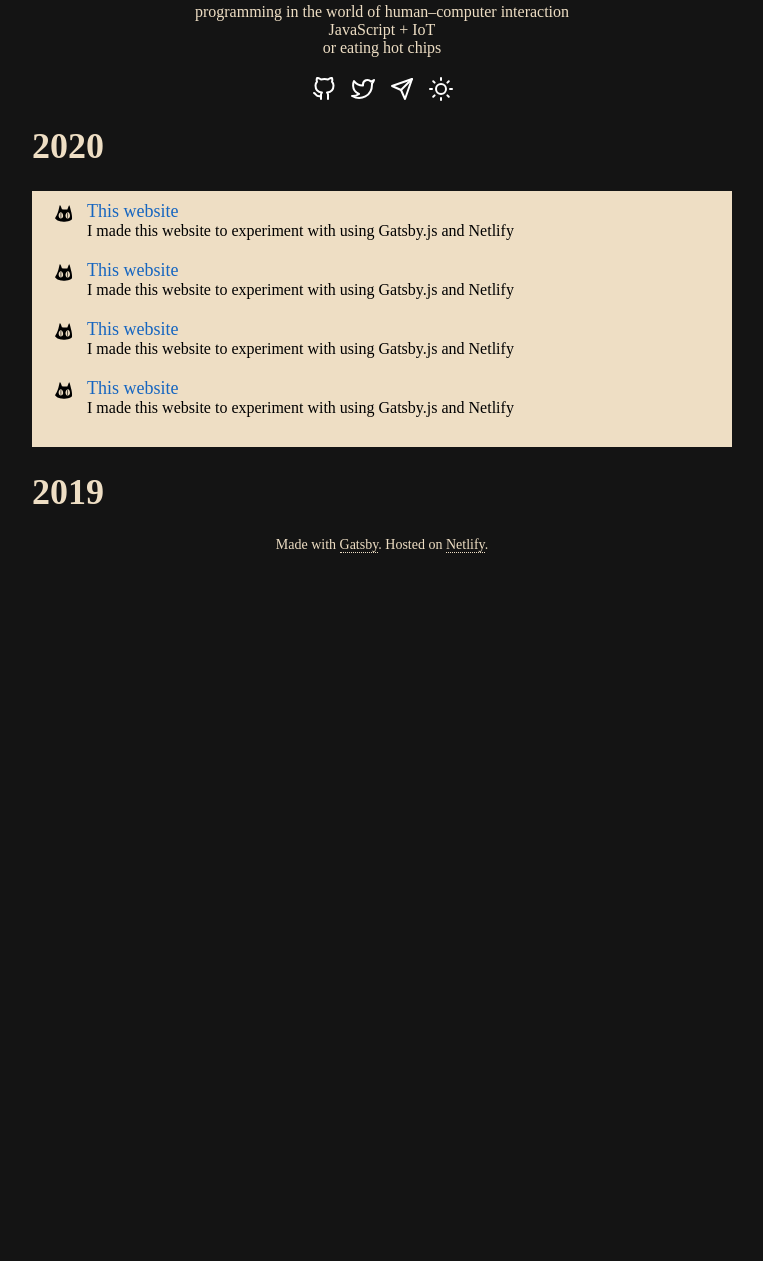
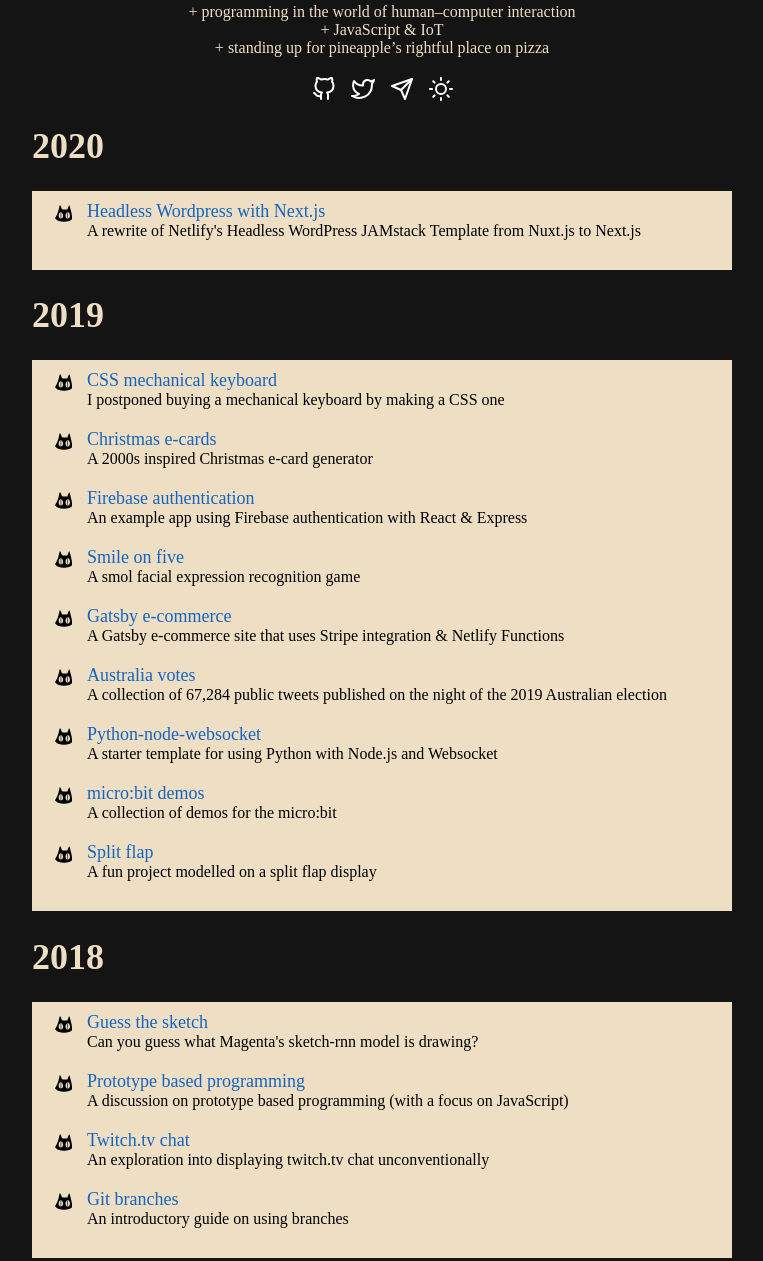
Before and after one commit to mikeesto/mikeesto.com, a Gatsby site: page / in a window 1280 px wide. Shown: the part 210-1471 px from the top of the page, without its empty margins (258-1021 px from the left). Before the commit the page ends 806 px from the top, so only its background shows below. Built offline with nearby package versions, Linux system fonts and the light colour scheme; Gatsby itself is replaced by a stand-in of ours; a web font is replaced by a local one.

Commit message:
add projects

```diff
--- a/src/pages/components/footer.js
+++ b/src/pages/components/footer.js
@@ -7,6 +7,7 @@
   text-align: center;
   color: var(--text-color);
   font-size: 14px;
+  margin-top: 30px;
 `
 
 const Underline = styled.span`
--- a/src/pages/components/header.js
+++ b/src/pages/components/header.js
@@ -47,9 +47,9 @@
         toggle={toggle}
       ></Avatar>
       <Byline>
-        programming in the world of human–computer interaction <br /> JavaScript
-        + IoT <br />
-        or eating hot chips
+        + programming in the world of human–computer interaction <br /> +
+        JavaScript & IoT <br />+ standing up for pineapple’s rightful place on
+        pizza
       </Byline>
       <IconRow>
         <Link href="https://github.com/mikeesto" noline>
--- a/src/pages/index.js
+++ b/src/pages/index.js
@@ -24,24 +24,84 @@
         <Year value="2020" />
         <Box>
           <Project
-            titleValue="This website"
-            descriptionValue="I made this website to experiment with using Gatsby.js and Netlify"
-            url="https://www.google.com.au"
+            titleValue="Headless Wordpress with Next.js"
+            descriptionValue="A rewrite of Netlify's Headless WordPress JAMstack Template from Nuxt.js to Next.js"
+            url="https://github.com/mikeesto/headless-wp-next"
+          />
+        </Box>
+
+        <Year value="2019" />
+        <Box>
+          <Project
+            titleValue="CSS mechanical keyboard"
+            descriptionValue="I postponed buying a mechanical keyboard by making a CSS one"
+            url="https://codepen.io/Mickel07/full/YdONYK"
           />
           <Project
-            titleValue="This website"
-            descriptionValue="I made this website to experiment with using Gatsby.js and Netlify"
+            titleValue="Christmas e-cards"
+            descriptionValue="A 2000s inspired Christmas e-card generator"
+            url="https://christmas-ecards.glitch.me/"
           />
           <Project
-            titleValue="This website"
-            descriptionValue="I made this website to experiment with using Gatsby.js and Netlify"
+            titleValue="Firebase authentication"
+            descriptionValue="An example app using Firebase authentication with React & Express"
+            url="https://github.com/mikeesto/firebase-auth-example"
           />
           <Project
-            titleValue="This website"
-            descriptionValue="I made this website to experiment with using Gatsby.js and Netlify"
+            titleValue="Smile on five"
+            descriptionValue="A smol facial expression recognition game"
+            url="https://smile-on-five.glitch.me/"
+          />
+          <Project
+            titleValue="Gatsby e-commerce"
+            descriptionValue="A Gatsby e-commerce site that uses Stripe integration & Netlify Functions"
+            url="https://github.com/mikeesto/ecommerce-gatsby"
+          />
+          <Project
+            titleValue="Australia votes"
+            descriptionValue="A collection of 67,284 public tweets published on the night of the 2019 Australian election"
+            url="https://github.com/mikeesto/ausvotes19"
+          />
+          <Project
+            titleValue="Python-node-websocket"
+            descriptionValue="A starter template for using Python with Node.js and Websocket"
+            url="https://github.com/mikeesto/python-node-websocket"
+          />
+          <Project
+            titleValue="micro:bit demos"
+            descriptionValue="A collection of demos for the micro:bit"
+            url="https://github.com/mikeesto/microbit-demos"
+          />
+          <Project
+            titleValue="Split flap"
+            descriptionValue="A fun project modelled on a split flap display"
+            url="https://split-flap.glitch.me/"
           />
         </Box>
-        <Year value="2019" />
+
+        <Year value="2018" />
+        <Box>
+          <Project
+            titleValue="Guess the sketch"
+            descriptionValue="Can you guess what Magenta's sketch-rnn model is drawing?"
+            url="https://guess-the-sketch.glitch.me/"
+          />
+          <Project
+            titleValue="Prototype based programming "
+            descriptionValue="A discussion on prototype based programming (with a focus on JavaScript)"
+            url="https://github.com/mikeesto/prototype-programming/blob/master/README.md"
+          />
+          <Project
+            titleValue="Twitch.tv chat"
+            descriptionValue="An exploration into displaying twitch.tv chat unconventionally"
+            url="https://mikeesto.github.io/twitch-chat-art/"
+          />
+          <Project
+            titleValue="Git branches"
+            descriptionValue="An introductory guide on using branches"
+            url="https://github.com/mikeesto/git-branches/blob/master/README.md"
+          />
+        </Box>
         <Footer />
       </Wrapper>
     </>
```
